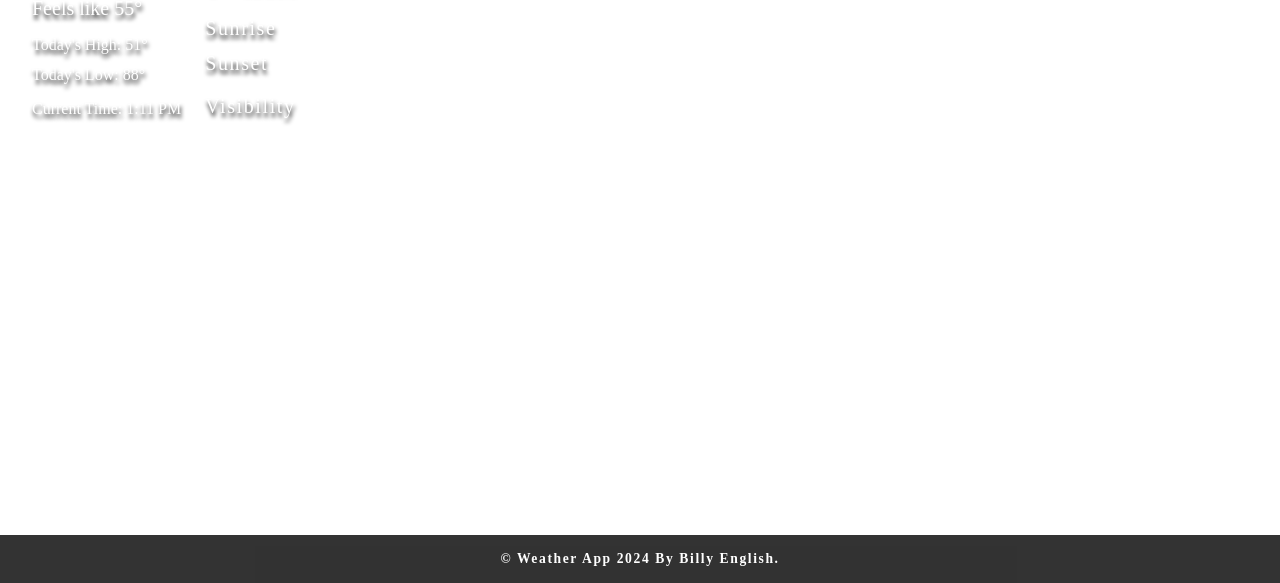
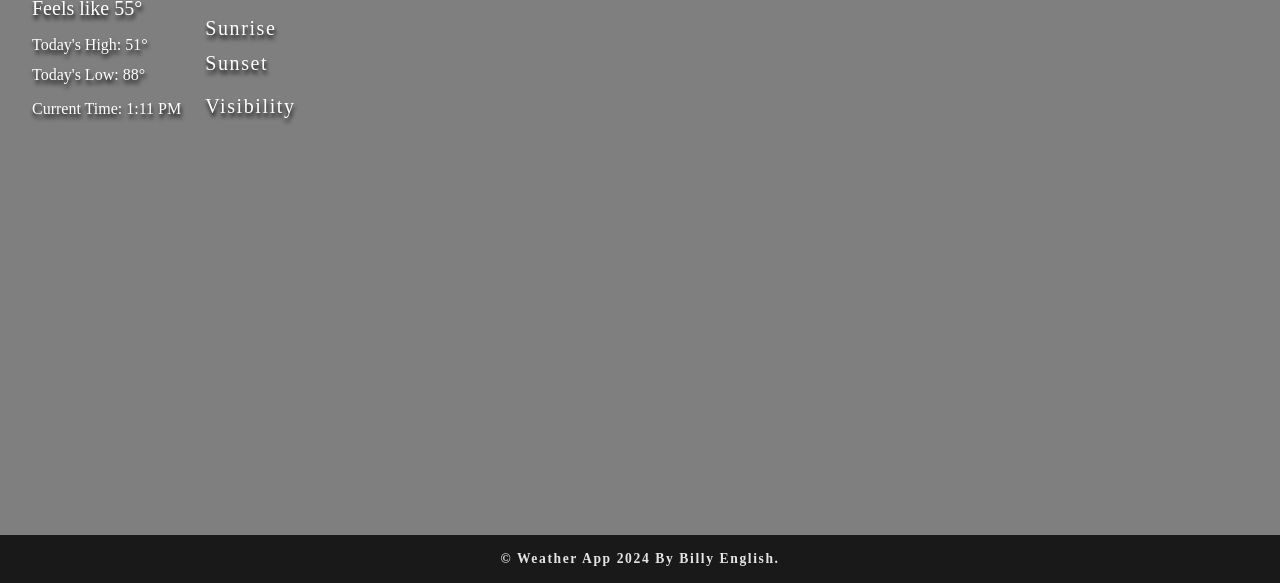
Before and after one commit to billyenglish/Weather_App, a website: page src/index.html in a window 1280 px wide. Shown: the part 217-800 px from the top of the page. Drawn offline with Linux system fonts and the light colour scheme; a web font is replaced by a local one.

Commit message:
Styling the size.

```diff
--- a/src/styles.css
+++ b/src/styles.css
@@ -24,10 +24,10 @@ body {
 
 /* Container Section */
 
-.container {
+#container {
     min-height: 100vh;
     background: rgba(0, 0, 0, .5);
-    background-size: cover;
+    width: 100%;
 }
 
 /* Header Section */
```
